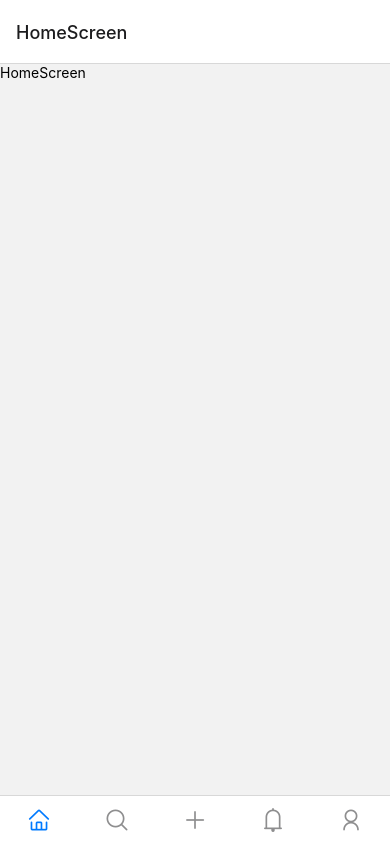
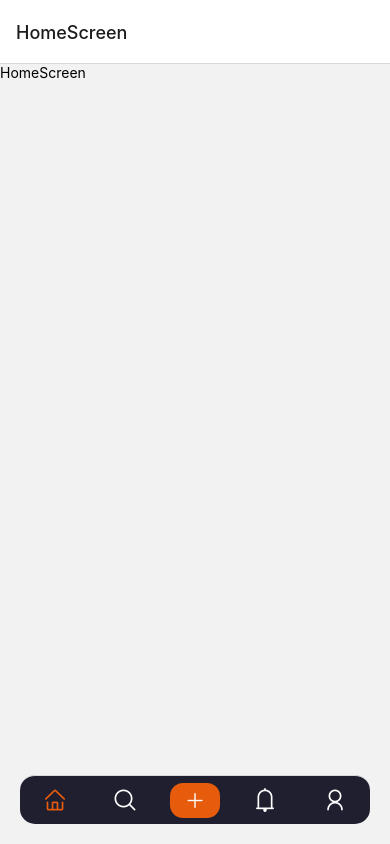
Before and after one commit to HoangChien201/netforge-project, a React Native app: screen / in a window 390 px wide. Built offline with nearby package versions, Linux system fonts and the light colour scheme.

Commit message:
perf: update bottom tab theo yeu cau

```diff
--- a/src/component/bottom-stack/NetworkBottomTab.tsx
+++ b/src/component/bottom-stack/NetworkBottomTab.tsx
@@ -10,6 +10,12 @@ export default function NetworkBottomTab():React.JSX.Element{
     return (
         <Tab.Navigator
             screenOptions={{
+                tabBarStyle: {
+                    position: 'absolute',
+                    backgroundColor:'#1F1F2F',
+                    margin:20,
+                    borderRadius:15,
+                 },
 
             }}
             >
--- a/src/component/bottom-stack/NetworkRootBottomTabParams.tsx
+++ b/src/component/bottom-stack/NetworkRootBottomTabParams.tsx
@@ -6,77 +6,92 @@ import HomeScreen from "../../screens/HomeScreen"
 import CreatePostScreen from "../../screens/CreatePostScreen"
 import NotificationScreen from "../../screens/NotificationScreen"
 import ProfileScreen from "../../screens/ProfileScreen"
+import { View } from "react-native"
+import { COLOR } from "../../constant/color"
 
-enum NetworkRootBottomTabEnum{
-    HomeScreen='HomeScreen',
-    ExploreScreen='ExploreScreen',
-    CreatePostScreen='CreatePostScreen',
-    NotificationScreen='NotificationScreen',
-    ProfileScreen='ProfileScreen'
+enum NetworkRootBottomTabEnum {
+    HomeScreen = 'HomeScreen',
+    ExploreScreen = 'ExploreScreen',
+    CreatePostScreen = 'CreatePostScreen',
+    NotificationScreen = 'NotificationScreen',
+    ProfileScreen = 'ProfileScreen'
 }
 
-export type NetworkRootBottomTabParams={
-    HomeScreen:undefined,
-    ExploreScreen:undefined,
-    CreatePostScreen:undefined,
-    NotificationScreen:undefined,
-    ProfileScreen:undefined
+export type NetworkRootBottomTabParams = {
+    HomeScreen: undefined,
+    ExploreScreen: undefined,
+    CreatePostScreen: undefined,
+    NotificationScreen: undefined,
+    ProfileScreen: undefined
 }
 
-export const NetworkRootBottomTabScreens=[
+export const NetworkRootBottomTabScreens = [
     {
-        id:Math.random()+""+Date,
-        name:NetworkRootBottomTabEnum.HomeScreen,
-        component:HomeScreen,
-        options:{
-            tabBarShowLabel:false,
-            tabBarIcon:({color}:{color:string})=>{
-                return <Icon name="home" size={24} color={color}/>
+        id: Math.random() + "" + Date,
+        name: NetworkRootBottomTabEnum.HomeScreen,
+        component: HomeScreen,
+        options: {
+            tabBarShowLabel: false,
+            tabBarIcon: ({ focused }: { focused: boolean }) => {
+                return <Icon name="home" size={24} color={focused ? COLOR.PrimaryColor : '#fff'} />
             }
         }
-    },{
-        id:Math.random()+""+Date,
-        name:NetworkRootBottomTabEnum.ExploreScreen,
-        component:ExploreScreen,
-        options:{
-            tabBarShowLabel:false,
-            tabBarIcon:({color}:{color:string})=>{
-                return <Icon name="search1" size={24} color={color}/>
+    }, {
+        id: Math.random() + "" + Date,
+        name: NetworkRootBottomTabEnum.ExploreScreen,
+        component: ExploreScreen,
+        options: {
+            tabBarShowLabel: false,
+            tabBarIcon: ({ focused }: { focused: boolean }) => {
+                return <Icon name="search1" size={24} color={focused ? COLOR.PrimaryColor : '#fff'} />
             }
         }
-    },{
-        id:Math.random()+""+Date,
-        name:NetworkRootBottomTabEnum.CreatePostScreen,
-        component:CreatePostScreen,
-        options:{
-            tabBarShowLabel:false,
-            tabBarIcon:({color}:{color:string})=>{
-                return <Icon name="plus" size={24} color={color}/>
+    }, {
+        id: Math.random() + "" + Date,
+        name: NetworkRootBottomTabEnum.CreatePostScreen,
+        component: CreatePostScreen,
+        options: {
+            tabBarShowLabel: false,
+            tabBarIcon: ({ focused }: { focused: boolean }) => {
+                return (
+                    <View style={
+                        {
+                            width:50,
+                            height:35,
+                            backgroundColor:COLOR.PrimaryColor,
+                            alignItems:'center',
+                            justifyContent:"center",
+                            borderRadius:13
+
+                        }}>
+                        <Icon name="plus" size={20} color='#fff' />
+                    </View>
+                )
             }
 
 
         }
-    },{
-        id:Math.random()+""+Date,
-        name:NetworkRootBottomTabEnum.NotificationScreen,
-        component:NotificationScreen,
-        options:{
-            tabBarShowLabel:false,
-            tabBarIcon:({color}:{color:string})=>{
-                return <Icon name="bells" size={24} color={color}/>
+    }, {
+        id: Math.random() + "" + Date,
+        name: NetworkRootBottomTabEnum.NotificationScreen,
+        component: NotificationScreen,
+        options: {
+            tabBarShowLabel: false,
+            tabBarIcon: ({ focused }: { focused: boolean }) => {
+                return <Icon name="bells" size={24} color={focused ? COLOR.PrimaryColor : '#fff'} />
             }
 
 
         }
     },
     {
-        id:Math.random()+""+Date,
-        name:NetworkRootBottomTabEnum.ProfileScreen,
-        component:ProfileScreen,
-        options:{
-            tabBarShowLabel:false,
-            tabBarIcon:({color}:{color:string})=>{
-                return <Icon name="user" size={24} color={color}/>
+        id: Math.random() + "" + Date,
+        name: NetworkRootBottomTabEnum.ProfileScreen,
+        component: ProfileScreen,
+        options: {
+            tabBarShowLabel: false,
+            tabBarIcon: ({ focused }: { focused: boolean }) => {
+                return <Icon name="user" size={24} color={focused ? COLOR.PrimaryColor : '#fff'} />
             }
 
 
```
Also changed, not shown: 1 other file (tests, documents, lock files or other folders).
